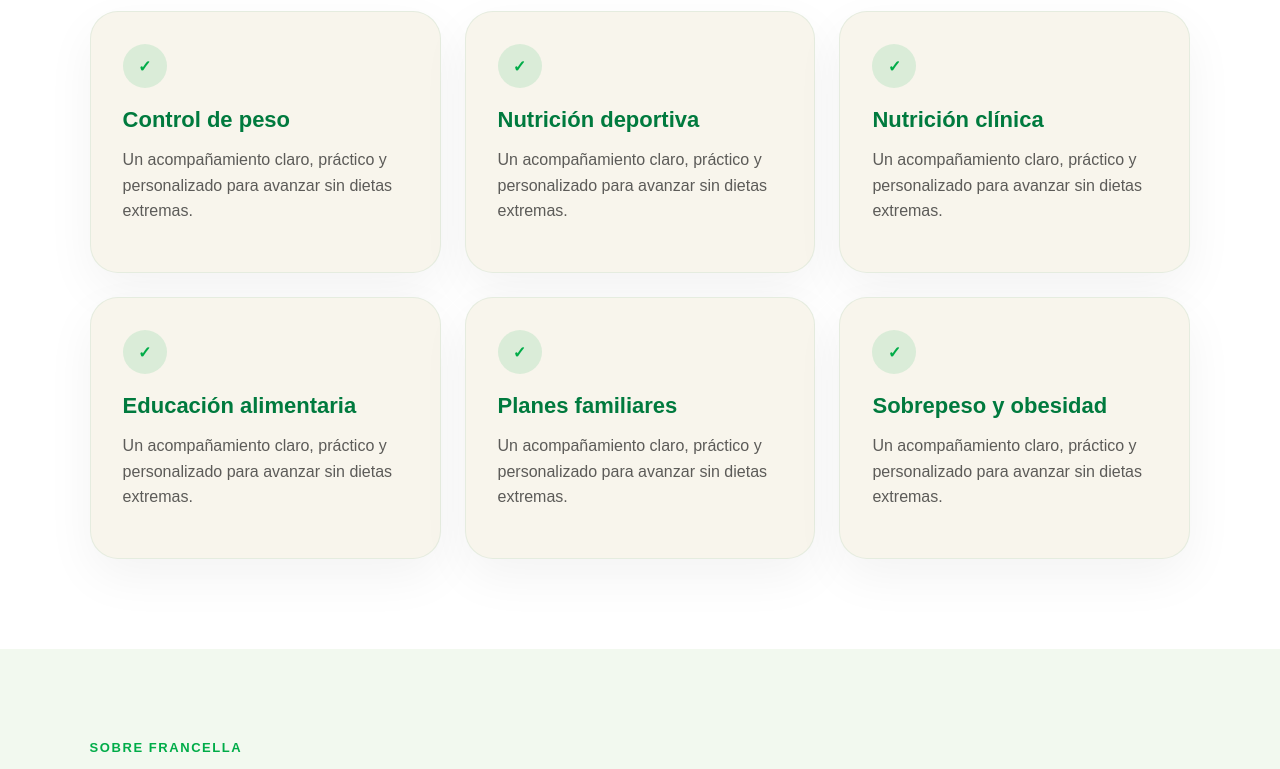
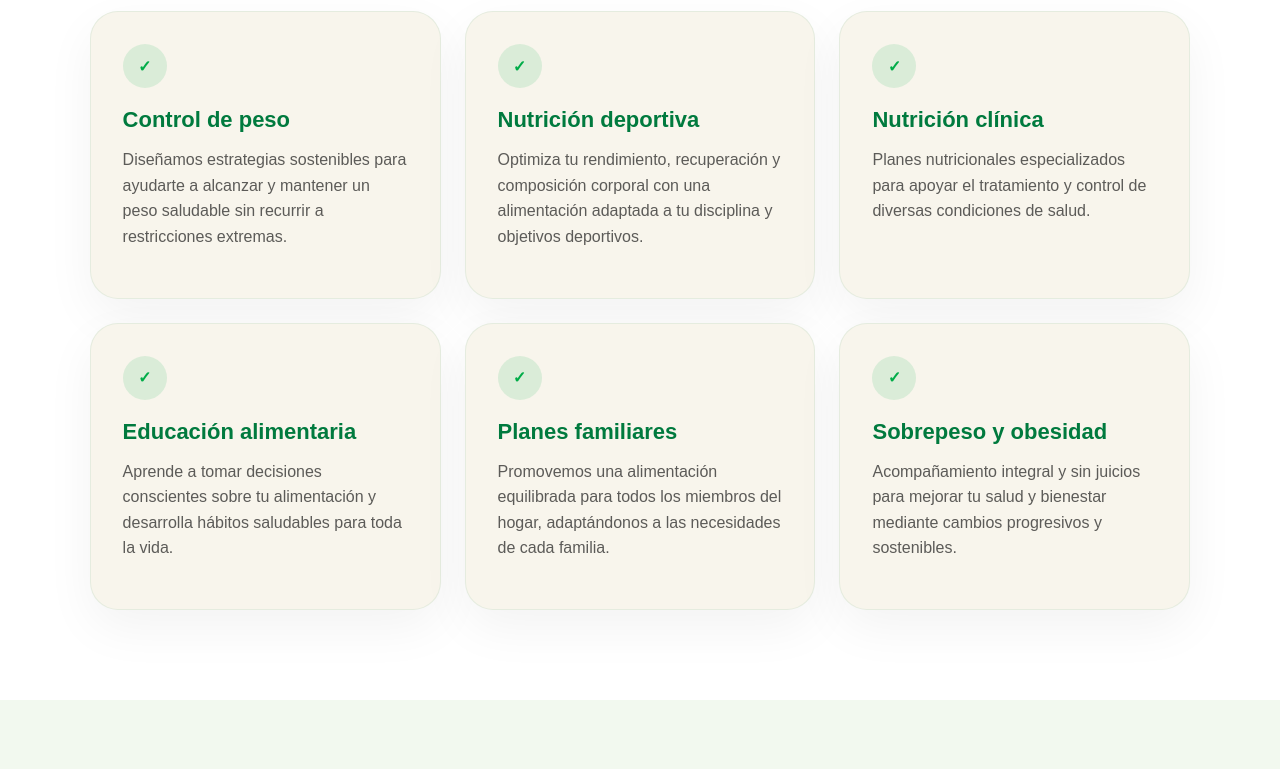
Before and after one commit to tebancole/nutricion-efectiva, a Next.js app: page / in a window 1280 px wide. Shown: the part 1128-1897 px from the top of the page. Built offline with nearby package versions, Linux system fonts and the light colour scheme.

Commit message:
Mejorar la leyenda de los servicios

```diff
--- a/src/app/page.tsx
+++ b/src/app/page.tsx
@@ -7,12 +7,36 @@ const instagramUrl = "https://www.instagram.com/nutr_icionefectiva/";
 const whatsappUrl = "https://wa.me/50685268640?text=Hola%2C%20me%20gustar%C3%ADa%20agendar%20una%20consulta%20con%20Nutrici%C3%B3n%20Efectiva.";
 
 const services = [
-  "Control de peso",
-  "Nutrición deportiva",
-  "Nutrición clínica",
-  "Educación alimentaria",
-  "Planes familiares",
-  "Sobrepeso y obesidad",
+  {
+    title: "Control de peso",
+    description:
+      "Diseñamos estrategias sostenibles para ayudarte a alcanzar y mantener un peso saludable sin recurrir a restricciones extremas.",
+  },
+  {
+    title: "Nutrición deportiva",
+    description:
+      "Optimiza tu rendimiento, recuperación y composición corporal con una alimentación adaptada a tu disciplina y objetivos deportivos.",
+  },
+  {
+    title: "Nutrición clínica",
+    description:
+      "Planes nutricionales especializados para apoyar el tratamiento y control de diversas condiciones de salud.",
+  },
+  {
+    title: "Educación alimentaria",
+    description:
+      "Aprende a tomar decisiones conscientes sobre tu alimentación y desarrolla hábitos saludables para toda la vida.",
+  },
+  {
+    title: "Planes familiares",
+    description:
+      "Promovemos una alimentación equilibrada para todos los miembros del hogar, adaptándonos a las necesidades de cada familia.",
+  },
+  {
+    title: "Sobrepeso y obesidad",
+    description:
+      "Acompañamiento integral y sin juicios para mejorar tu salud y bienestar mediante cambios progresivos y sostenibles.",
+  },
 ];
 export default function Home() {
 const [mensajeEnviado, setMensajeEnviado] = useState(false);
@@ -81,10 +105,10 @@ useEffect(() => {
         <h2>Planes diseñados para tus metas reales</h2>
         <div className="serviceGrid">
           {services.map((service) => (
-            <article className="card" key={service}>
+            <article className="card" key={service.title}>
               <div className="icon">✓</div>
-              <h3>{service}</h3>
-              <p>Un acompañamiento claro, práctico y personalizado para avanzar sin dietas extremas.</p>
+              <h3>{service.title}</h3>
+              <p>{service.description}</p>
             </article>
           ))}
         </div>
```
